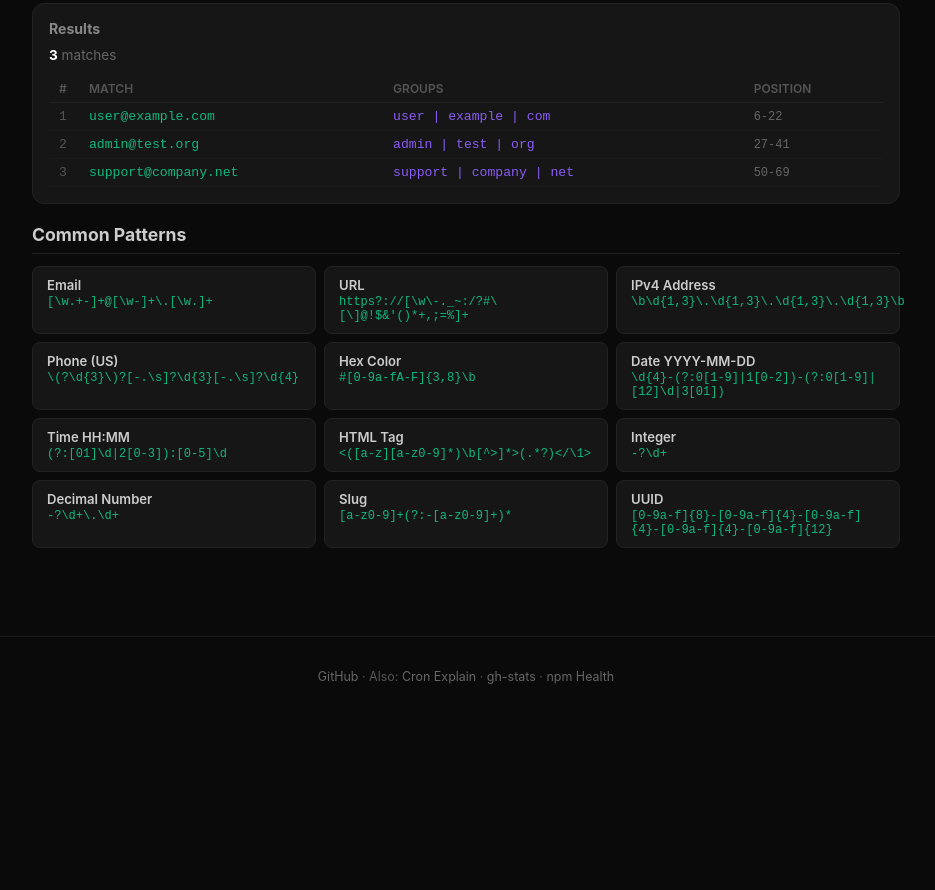
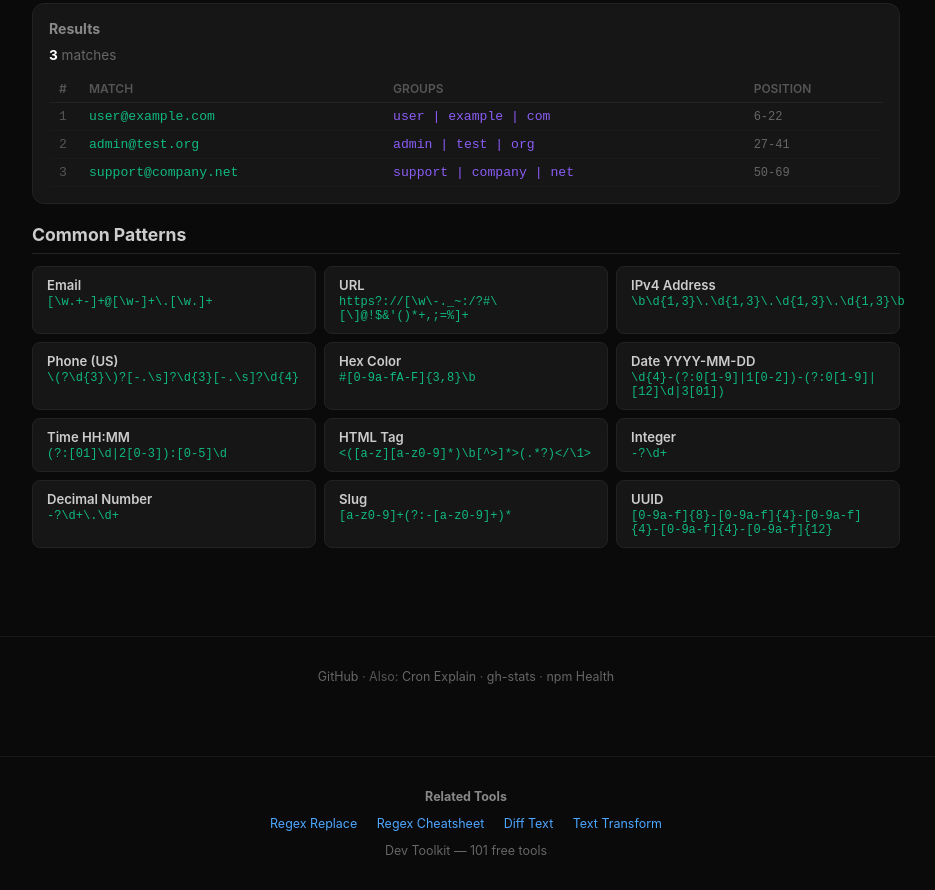
Before and after one commit to yurukusa/regex-test, a plain HTML site: page index.html in a window 1280 px wide. Shown: the part 463-1353 px from the top of the page, without its empty margins (174-1109 px from the left). Before the commit the page ends 1179 px from the top, so only its background shows below. Drawn offline with Linux system fonts and the light colour scheme.

Commit message:
seo: add JSON-LD, canonical URL, and Related Tools footer
Improve search engine discoverability with structured data and
internal linking to related tools.

Co-Authored-By: Claude Opus 4.6 <noreply@anthropic.com>

```diff
--- a/index.html
+++ b/index.html
@@ -10,6 +10,10 @@
 <meta property="og:type" content="website">
 <meta property="og:url" content="https://yurukusa.github.io/regex-test/">
 <meta name="twitter:card" content="summary_large_image">
+<link rel="canonical" href="https://yurukusa.github.io/regex-test/">
+<script type="application/ld+json">
+{"@context": "https://schema.org", "@type": "WebApplication", "name": "Regex Test", "description": "Test regular expressions in real-time. See matches highlighted, capture groups, and match details. Common patterns included. Free, instant.", "url": "https://yurukusa.github.io/regex-test/", "applicationCategory": "DeveloperApplication", "operatingSystem": "Any", "offers": {"@type": "Offer", "price": "0", "priceCurrency": "USD"}, "author": {"@type": "Organization", "name": "yurukusa", "url": "https://github.com/yurukusa"}}
+</script>
 <style>
 *{margin:0;padding:0;box-sizing:border-box}
 body{font-family:-apple-system,BlinkMacSystemFont,'Segoe UI',Roboto,sans-serif;background:#0a0a0a;color:#e6e6e6;min-height:100vh}
@@ -226,5 +230,13 @@ $('patterns').innerHTML=COMMON.map((p,i)=>
 syncFlags();
 run();
 </script>
+<footer style="text-align:center;padding:32px 16px;border-top:1px solid #1a1a1a;margin-top:40px;color:#555;font-size:0.78rem">
+<div style="margin-bottom:12px"><strong style="color:#888">Related Tools</strong></div>
+<a href="https://yurukusa.github.io/regex-replace/" style="color:#4da6ff;text-decoration:none;margin:0 8px">Regex Replace</a>
+<a href="https://yurukusa.github.io/regex-cheatsheet/" style="color:#4da6ff;text-decoration:none;margin:0 8px">Regex Cheatsheet</a>
+<a href="https://yurukusa.github.io/diff-text/" style="color:#4da6ff;text-decoration:none;margin:0 8px">Diff Text</a>
+<a href="https://yurukusa.github.io/text-transform/" style="color:#4da6ff;text-decoration:none;margin:0 8px">Text Transform</a>
+<div style="margin-top:12px"><a href="https://yurukusa.github.io/dev-toolkit/" style="color:#666;text-decoration:none">Dev Toolkit — 101 free tools</a></div>
+</footer>
 </body>
 </html>
```
